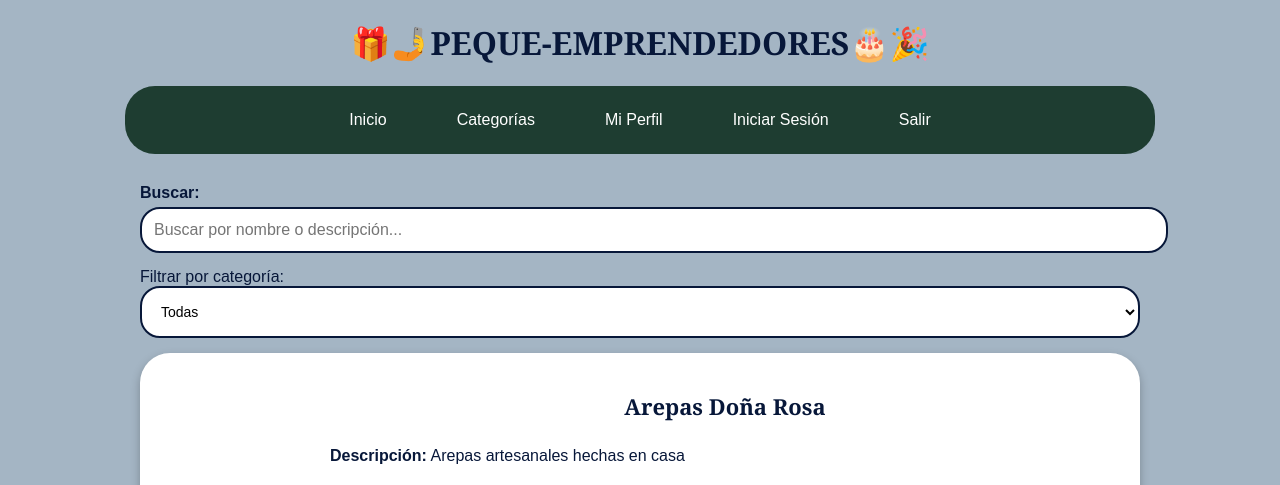
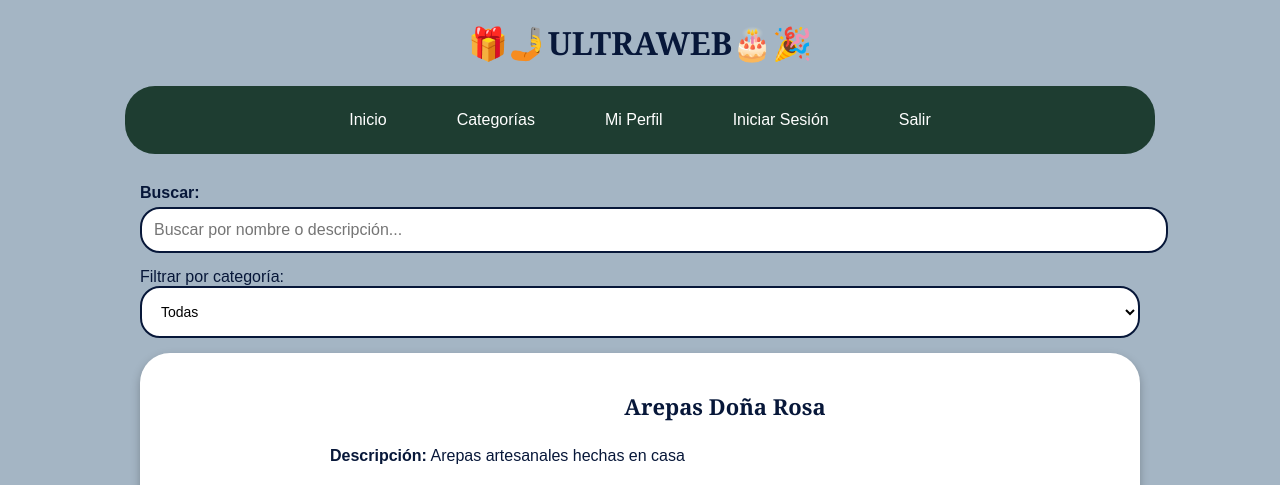
Before and after one commit to SebastyanMG12/NEW-PEQUE-EMPRENDEDORES, a plain HTML site: page index.html in a window 1280 px wide. Shown: the top 485 px of the page. Drawn offline with Linux system fonts and the light colour scheme.

Commit message:
Cambio de nombre pagina

```diff
--- a/index.html
+++ b/index.html
@@ -7,7 +7,7 @@
   <link rel="stylesheet" href="css/style.css">
 </head>
 <body>
-  <h1>🎁🤳PEQUE-EMPRENDEDORES🎂🎉</h1>
+  <h1>🎁🤳ULTRAWEB🎂🎉</h1>
 
   <nav>
     <a href="#" id="link-inicio">Inicio</a>
```
